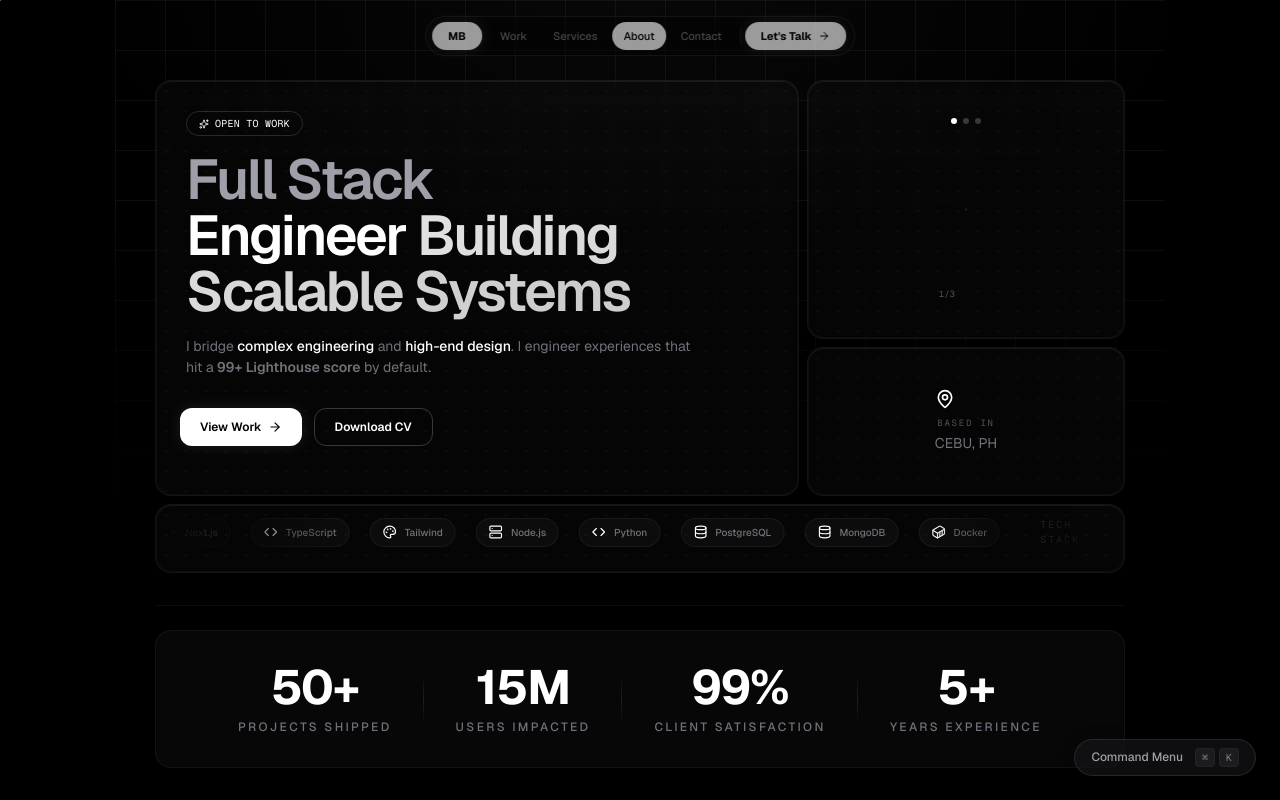
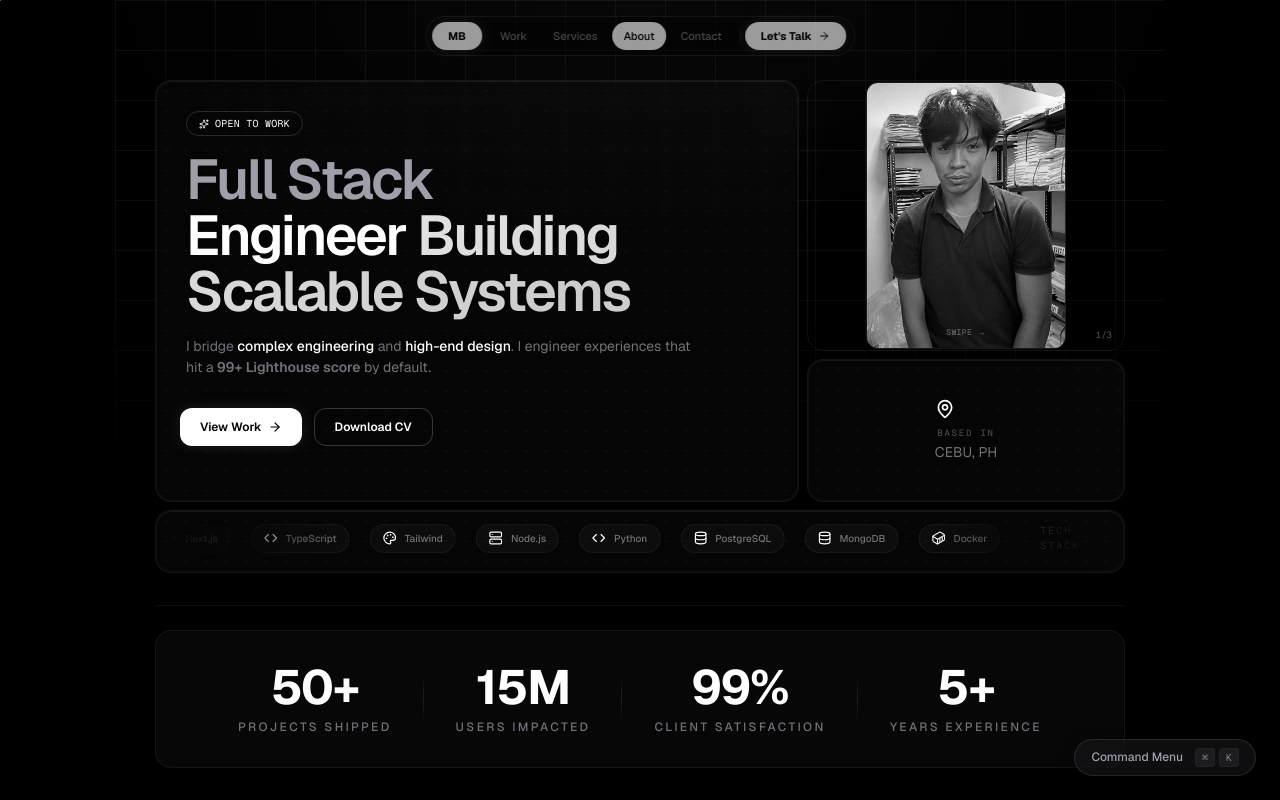
Before and after one commit to l9rins/l9rins-portfolio, a Next.js app: page / in a window 1280 px wide. Shown: the top 800 px of the page. Built offline with nearby package versions, Linux system fonts and the light colour scheme.

Commit message:
fix: remove SpotlightCard from photo carousel - was hiding image

```diff
--- a/app/page.tsx
+++ b/app/page.tsx
@@ -138,9 +138,9 @@ export default function Home() {
           </SpotlightCard>
 
           {/* PROFILE PHOTO - Swipeable Carousel */}
-          <SpotlightCard delay={1.0} className="md:col-span-4 h-full min-h-[200px] flex items-center justify-center overflow-hidden">
+          <div className="md:col-span-4 h-full min-h-[200px] flex items-center justify-center rounded-xl border border-white/[0.06] overflow-hidden">
             <PhotoCarousel />
-          </SpotlightCard>
+          </div>
 
           {/* MAP CARD */}
           <SpotlightCard delay={1.2} className="md:col-span-4 h-full min-h-[140px] flex flex-col items-center justify-center hover-glow-subtle cursor-default">
```
